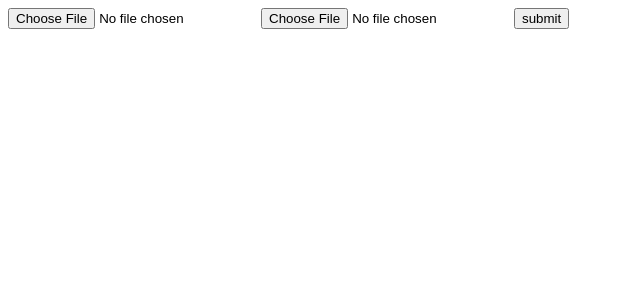
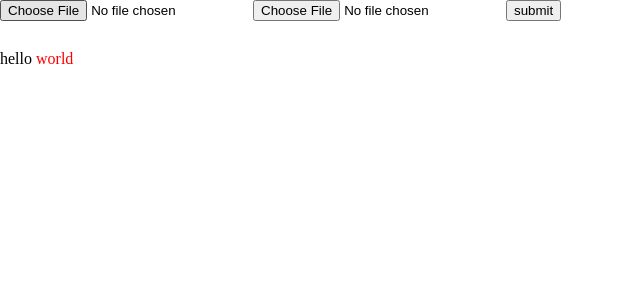
Before and after one commit to lilkaPTS/JsonComparatorUI, an Angular app: page / in a window 1280 px wide. Shown: the top 300 px of the page, without its empty margins (0-640 px from the left). Built offline with nearby package versions, Linux system fonts and the light colour scheme.

Commit message:
added function which can color  part of text

```diff
--- a/src/app/app.component.css
+++ b/src/app/app.component.css
@@ -12,6 +12,6 @@ html, body{
   display:inline-block;
   width: 50%
 }
-img{
-  width: 100%
+.red {
+  color: red;
 }
--- a/src/app/app.component.html
+++ b/src/app/app.component.html
@@ -3,13 +3,13 @@
 <input type="file" name="file2" id="file2" accept="application/json"
        (change)="selectFile($event)">
 <button type="submit" (click)="click()">submit</button>
-<pre *ngFor="let val of json1">{{val}}</pre>
 
 <div class="menu">
   <div class="frame">
-    <pre *ngFor="let val of json1.split('\n')">{{val}}</pre>
+    <pre *ngFor="let val of json1.split('\n');" [innerHTML] = "highlightKeyWord(val, str)"></pre>
   </div>
   <div class="frame">
-    <pre *ngFor="let val of json2.split('\n')">{{val}}</pre>
+    <pre *ngFor="let val of json2.split('\n');">{{val}}</pre>
   </div>
 </div>
+<p [innerHTML]="highlightKeyWord('hello world', 'world')"></p>
--- a/src/app/app.component.ts
+++ b/src/app/app.component.ts
@@ -1,13 +1,15 @@
-import {Component} from '@angular/core';
+import {Component, ViewEncapsulation} from '@angular/core';
 import {HttpClient, HttpEvent, HttpRequest, HttpResponse} from "@angular/common/http";
 import {Observable, Subscription} from "rxjs";
 import {JsonPipe} from "@angular/common";
 import {CommonModule} from "@angular/common";
+import {DomSanitizer} from "@angular/platform-browser";
 
 @Component({
   selector: 'app-root',
   templateUrl: './app.component.html',
-  styleUrls: ['./app.component.css']
+  styleUrls: ['./app.component.css'],
+  encapsulation: ViewEncapsulation.None,
 })
 export class AppComponent {
   title = 'JsonParserUI';
@@ -20,7 +22,12 @@ export class AppComponent {
   json1: string = "";
   json2: string = "";
 
-  constructor(private http: HttpClient) {
+  counter1: number = 0;
+  counter2: number = 0;
+
+  str: string = '"sha1" : "749d65718qwec394eae890e7137898419b48b021"';
+
+  constructor(private http: HttpClient, private sanitized: DomSanitizer) {
   }
 
   selectFile(event: any): void {
@@ -31,10 +38,25 @@ export class AppComponent {
     }
   }
 
+  highlightKeyWord(sentence: string, keyWord: string) {
+    sentence = sentence.replace(keyWord,
+      `<span class="red">${keyWord}</span>`);
+    return this.sanitized.bypassSecurityTrustHtml(sentence);
+  }
+
+  jsonWalker(jsonString: string) {
+    console.log(JSON.parse(jsonString).metadata.description.version);
+  }
+
+  getIndex (str: string, word: string): number {
+    return str.indexOf(word);
+  }
+
   click(): void {
     this.upload().subscribe((data:any) => {
       this.json1 = data[0];
       this.json2 = data[1];
+      console.log(JSON.parse(this.json1).artifacts[0].mvn[0].groupId)
     });
 
   }
--- a/src/app/app.module.ts
+++ b/src/app/app.module.ts
@@ -5,7 +5,6 @@ import { AppComponent } from './app.component';
 import {HttpClientModule} from "@angular/common/http";
 import {FormsModule} from "@angular/forms";
 import {CommonModule, JsonPipe} from "@angular/common";
-
 @NgModule({
   declarations: [
     AppComponent
```
